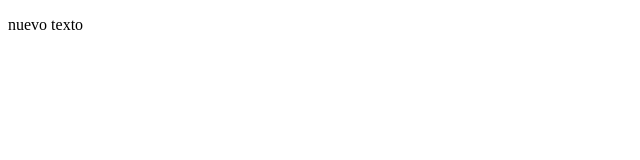
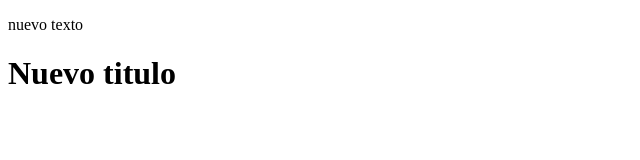
Before and after one commit to IgnacioFleming/coderhouse-entregas, a plain HTML site: page index.html in a window 1280 px wide. Shown: the whole page, without its empty margins (0-640 px from the left). Drawn offline with Linux system fonts and the light colour scheme.

Commit message:
Agregando titulo

```diff
--- a/index.html
+++ b/index.html
@@ -8,5 +8,8 @@
 </head>
 <body>
     <p>nuevo texto</p>
+    <h1>Nuevo titulo
+
+    </h1>
 </body>
 </html>
```
